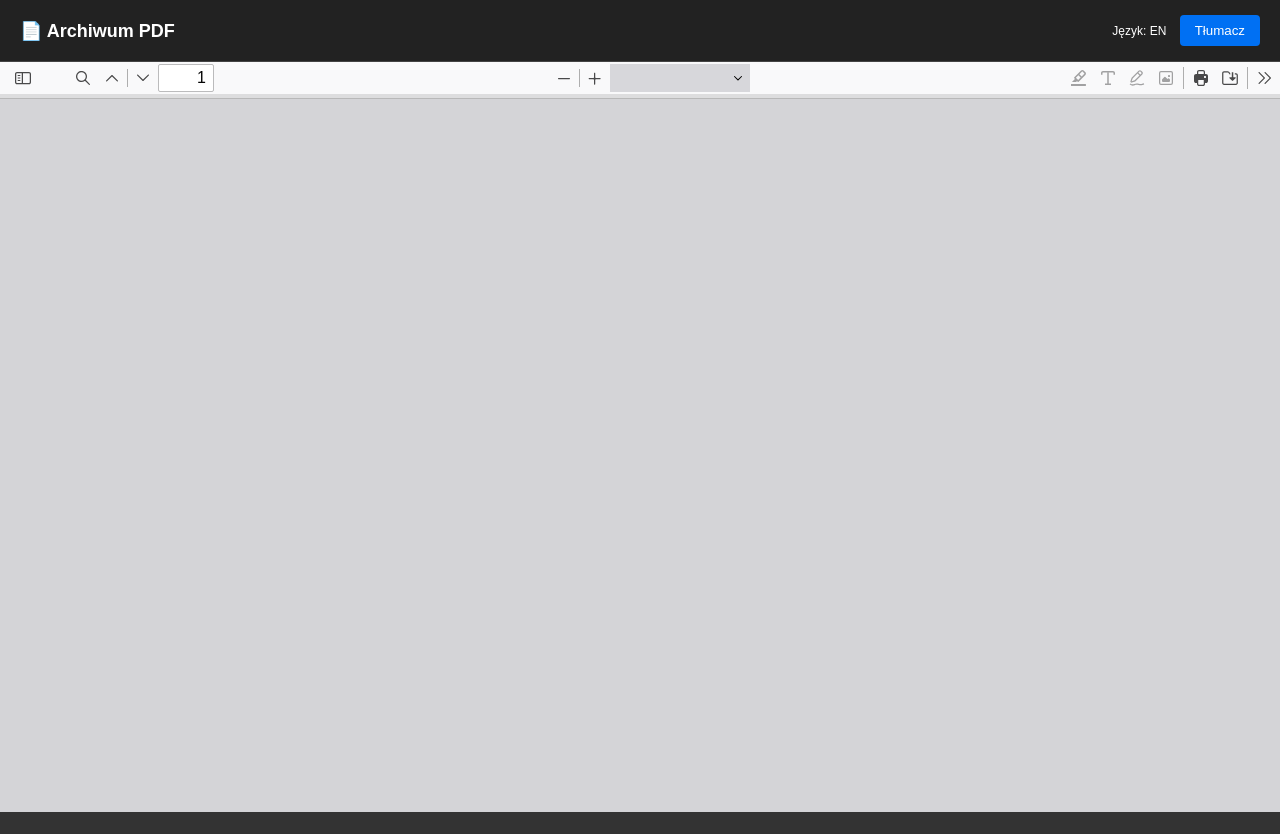
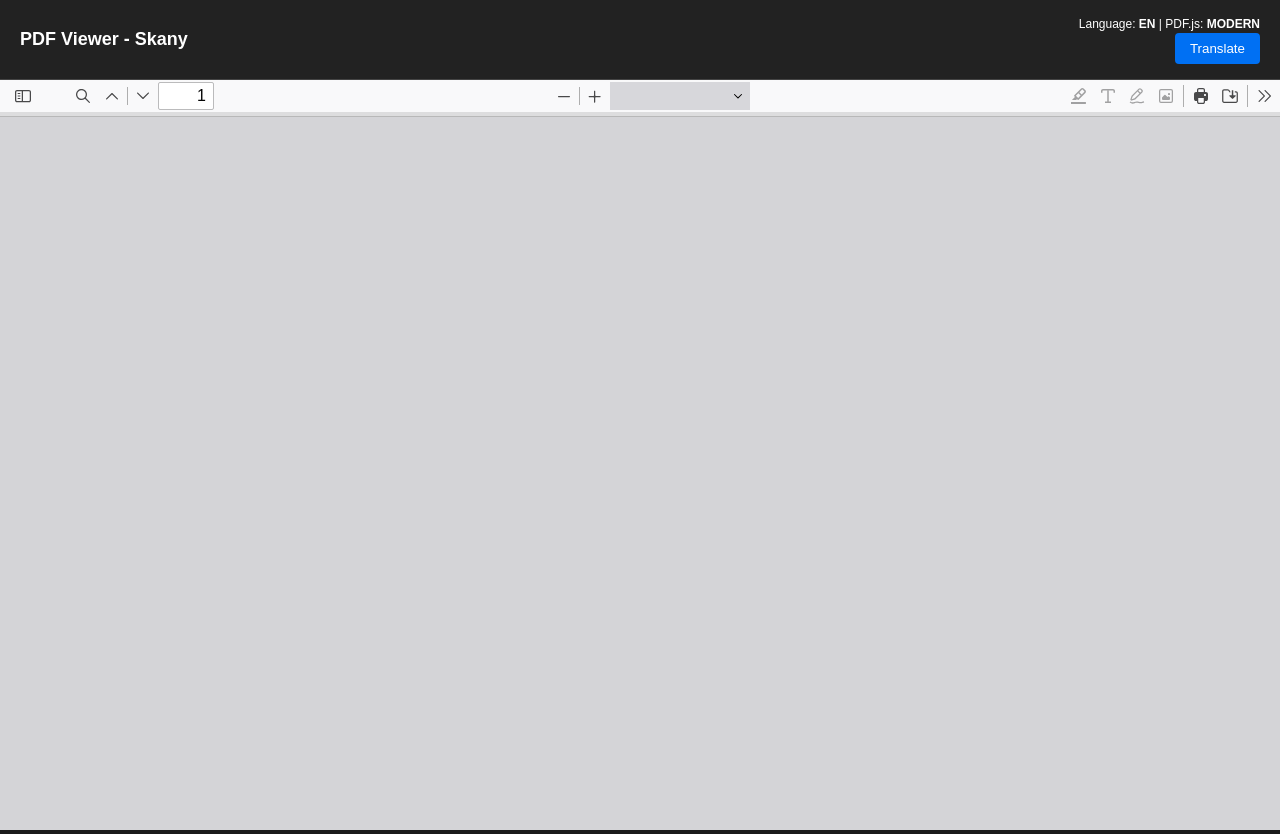
Before and after one commit to mszewczy/skany, a plain HTML site: page index.html in a window 1280 px wide. Drawn offline with Linux system fonts and the light colour scheme; no server answers.

Commit message:
Integrate R2 PDF and Cloudflare Worker AI translator

```diff
--- a/index.html
+++ b/index.html
@@ -6,22 +6,17 @@
     <title>Archiwum PDF - Skany</title>
     <style>
         * { margin: 0; padding: 0; box-sizing: border-box; }
-        body { font-family: sans-serif; background: #333; color: #fff; }
-        #top-bar {
+        body { font-family: sans-serif; background: #1a1a1a; color: #fff; }
+        .header {
+            background: #222;
             padding: 15px 20px;
-            background: #222;
+            border-bottom: 1px solid #444;
             display: flex;
             justify-content: space-between;
             align-items: center;
-            border-bottom: 1px solid #444;
         }
-        #top-bar strong { font-size: 18px; }
-        #viewer-info { text-align: right; font-size: 12px; }
-        #viewer-container {
-            width: 100vw;
-            height: calc(100vh - 50px);
-            border: none;
-        }
+        .header h2 { font-size: 18px; }
+        .header-info { text-align: right; font-size: 12px; line-height: 1.5; }
         .btn-translate {
             background: #0070f3;
             color: white;
@@ -32,63 +27,81 @@
             margin-left: 10px;
         }
         .btn-translate:hover { background: #0051a2; }
+        #pdfViewer { width: 100vw; height: calc(100vh - 50px); border: none; }
     </style>
 </head>
 <body>
+    <div class="header">
+        <h2>PDF Viewer - Skany</h2>
+        <div class="header-info">
+            <div>Language: <strong id="userLang">PL</strong> | PDF.js: <strong id="pdfVersion">MODERN</strong></div>
+            <button class="btn-translate" onclick="translateDocument()">Translate</button>
+        </div>
+    </div>
+    <iframe id="pdfViewer"></iframe>
 
-<div id="top-bar">
-    <div><strong>📄 Archiwum PDF</strong></div>
-    <div id="viewer-info">
-        Język: <span id="user-lang">PL</span>
-        <button class="btn-translate" onclick="translateDocument()">Tłumacz</button>
-    </div>
-</div>
+    <script>
+        const R2_URL = "https://pub-b8402fa0ed704c62ac446d52c2efacbb.r2.dev";
+        const WORKER_URL = "https://pdf-translator.marek-bd6.workers.dev";
+        const PDF_FILE = "legal/WZON-2026-MAREK_ALEX_S-0001.pdf";
 
-<iframe id="viewer-container" src=""></iframe>
+        function detectPDFVersion() {
+            const hasWasm = typeof WebAssembly !== "undefined";
+            const hasAsync = true;
+            return (hasWasm && hasAsync) ? "modern" : "legacy";
+        }
 
-<script>
-    // Detekcja wersji PDF.js
-    function detectPDFVersion() {
-        const capabilities = {
-            hasModules: false,
-            hasAsync: false,
-            hasWasm: false
-        };
+        const version = detectPDFVersion();
+        document.getElementById("pdfVersion").innerText = version.toUpperCase();
 
-        try {
-            new Function('import("").catch(()=>0)');
-            capabilities.hasModules = true;
-        } catch (e) {}
+        const pdfUrl = R2_URL + "/" + PDF_FILE;
+        const viewerUrl = `/web/pdf-${version}/web/viewer.html?file=${encodeURIComponent(pdfUrl)}`;
 
-        try {
-            eval('(async () => {})');
-            capabilities.hasAsync = true;
-        } catch (e) {}
+        document.getElementById("pdfViewer").src = viewerUrl;
 
-        capabilities.hasWasm = typeof WebAssembly !== 'undefined';
+        const userLang = (navigator.language || navigator.userLanguage).split("-")[0].toUpperCase();
+        document.getElementById("userLang").innerText = userLang;
 
-        return (capabilities.hasModules && capabilities.hasAsync && capabilities.hasWasm)
-            ? 'modern' : 'legacy';
-    }
+        async function translateDocument() {
+            const iframeDoc = document.getElementById("pdfViewer").contentDocument;
+            if (!iframeDoc) {
+                alert("PDF not loaded yet.");
+                return;
+            }
 
-    // Parametry URL
-    const urlParams = new URLSearchParams(window.location.search);
-    const pdfFile = urlParams.get('file') || 'sample.pdf';
-    const version = detectPDFVersion();
-    const pdfPath = `/web/pdf-${version}/web/viewer.html?file=${encodeURIComponent(pdfFile)}`;
+            const textLayers = iframeDoc.querySelectorAll(".textLayer span");
+            if (textLayers.length === 0) {
+                alert("No OCR text layer found in this document.");
+                return;
+            }
 
-    // Ładowanie
-    document.getElementById('viewer-container').src = pdfPath;
+            const fullText = Array.from(textLayers).map(el => el.innerText).join(" ");
+            const sampleText = fullText.substring(0, 500);
 
-    // Detekcja języka
-    const userLang = (navigator.language || navigator.userLanguage).split('-')[0].toUpperCase();
-    document.getElementById('user-lang').innerText = userLang;
+            try {
+                const response = await fetch(WORKER_URL, {
+                    method: "POST",
+                    headers: { "Content-Type": "application/json" },
+                    body: JSON.stringify({
+                        text: sampleText,
+                        targetLang: userLang.toLowerCase(),
+                        sourceLang: "pl"
+                    })
+                });
 
-    // Funkcja tłumaczenia (stub)
-    async function translateDocument() {
-        alert(`Tłumaczenie dla języka: ${userLang} (funkcja w przygotowaniu)`);
-    }
-</script>
-
+                const data = await response.json();
+                if (data.translated_text) {
+                    alert(`Translation:\n\n${data.translated_text}`);
+                } else if (data.error) {
+                    alert(`Error: ${data.error}`);
+                } else {
+                    alert("Translation service returned unexpected response.");
+                }
+            } catch (err) {
+                console.error(err);
+                alert("Translation service error: " + err.message);
+            }
+        }
+    </script>
 </body>
 </html>
```
